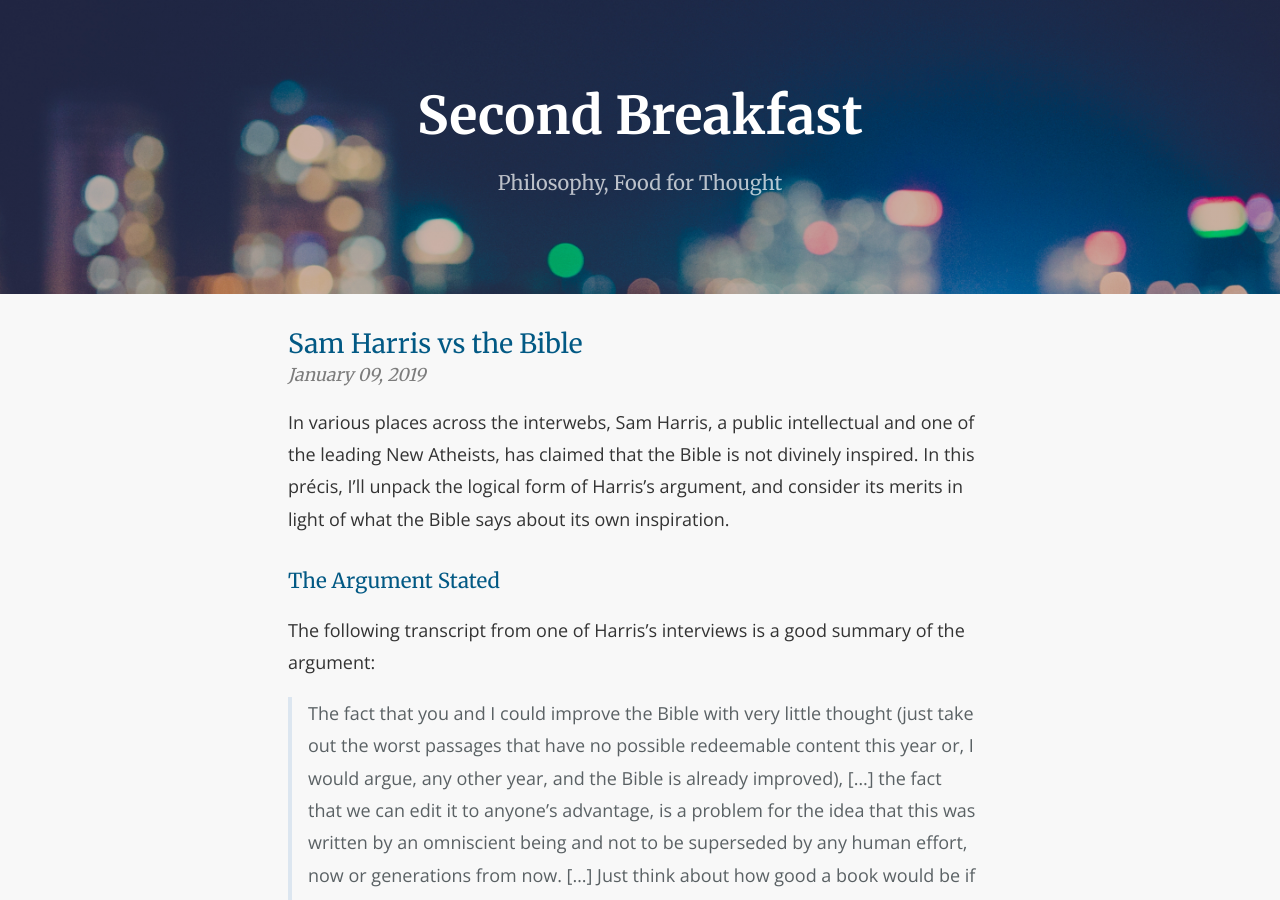
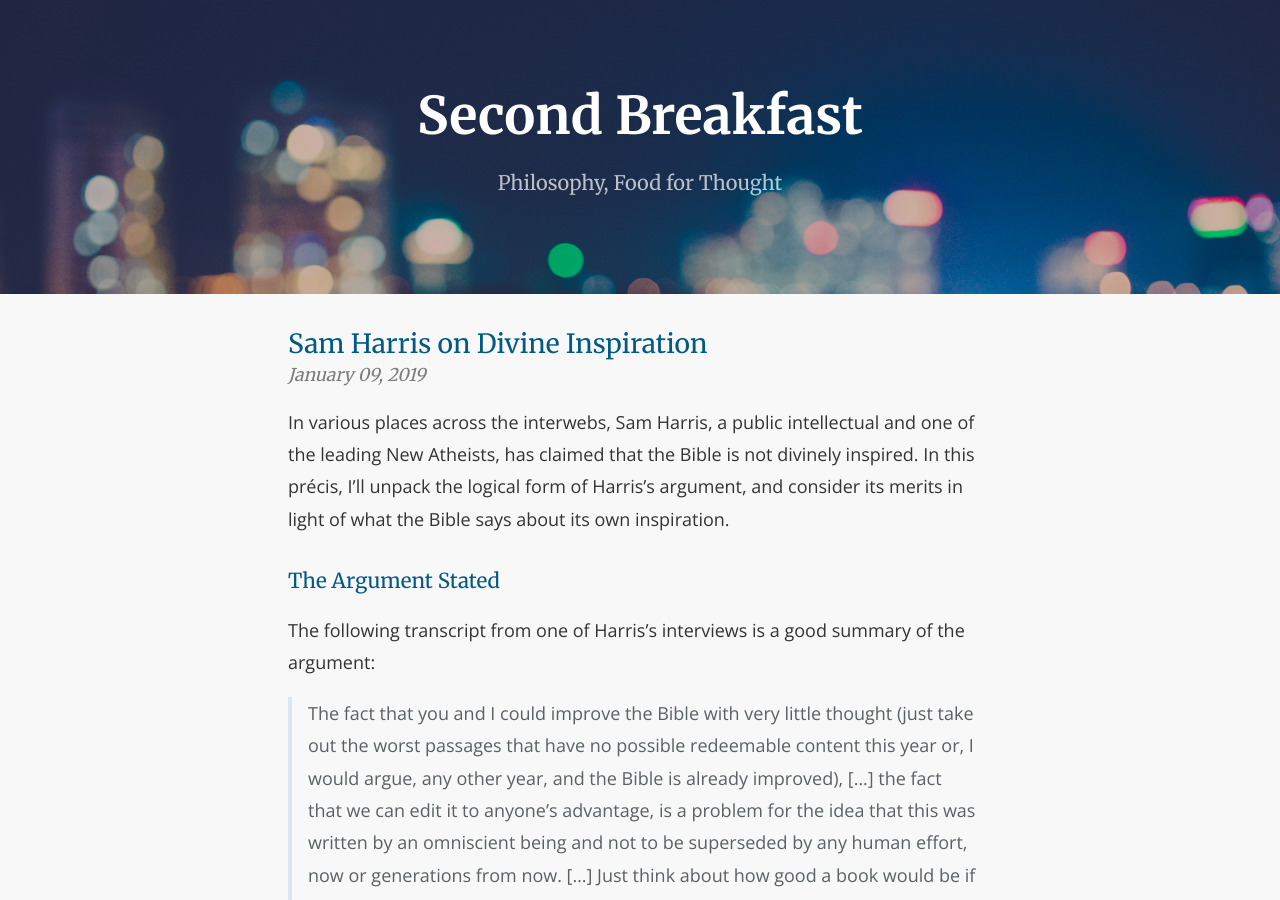
Before and after one commit to second-breakfast/second-breakfast.github.io, a Jekyll site: the page built from _posts/2019-01-09-sam-harris-bible.markdown, in a window 1280 px wide and 900 px high. Built offline with Jekyll 4.4.1, drawn with Linux system fonts in a browser that asks for light colours.

Commit message:
Update SH post title

```diff
--- a/_posts/2019-01-09-sam-harris-bible.markdown
+++ b/_posts/2019-01-09-sam-harris-bible.markdown
@@ -1,7 +1,6 @@
 ---
 layout: default
-title:  Sam Harris vs the Bible
-date:   2019-1-9 00:00:00
+title:  Sam Harris on Divine Inspiration
 categories: main
 published: true
 ---
```
